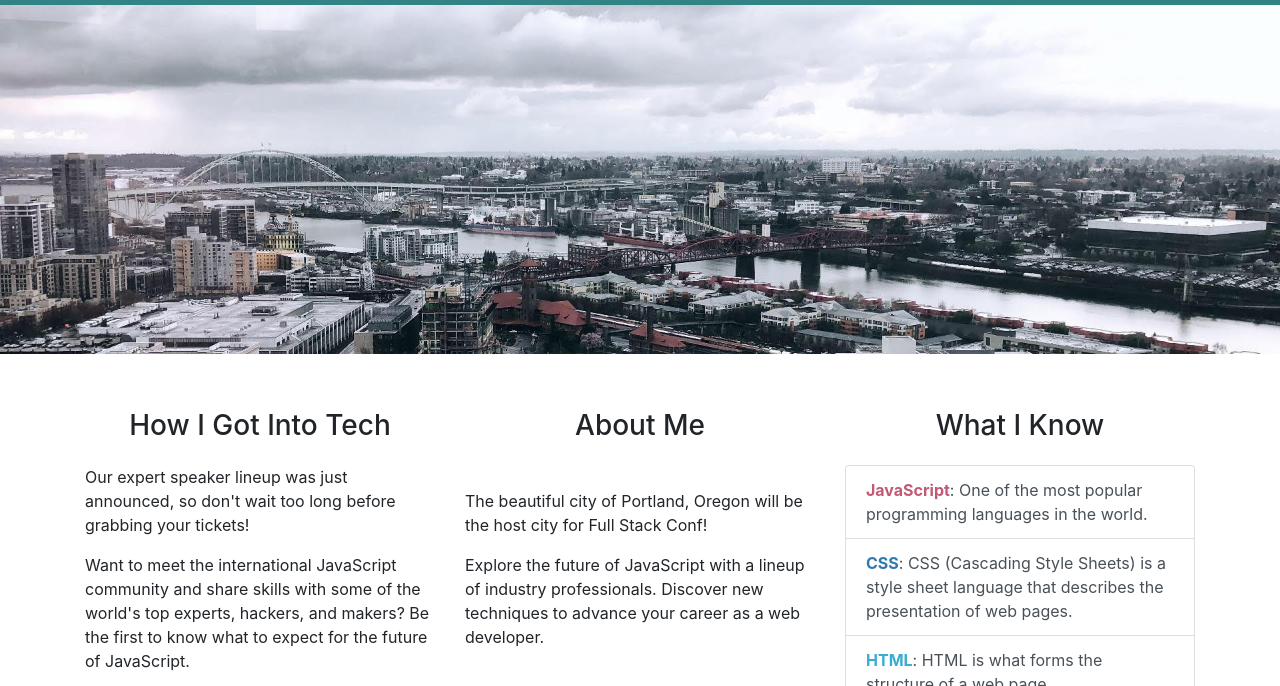
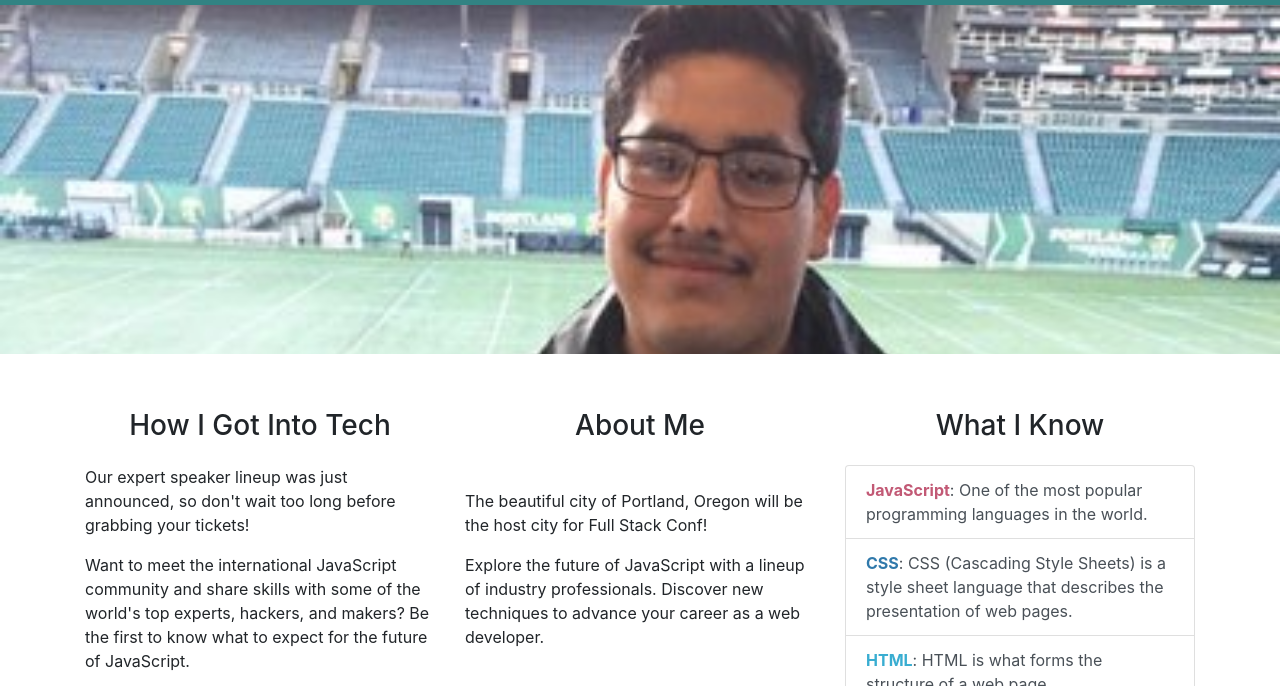
Before and after one commit to salgc826/salgc826.github.io, a plain HTML site: page index.html in a window 1280 px wide. Shown: the part 69-755 px from the top of the page. Drawn offline with nearby package versions, Linux system fonts and the light colour scheme; files whose address does not match are found by name.

Commit message:
changed url

```diff
--- a/css/custom.css
+++ b/css/custom.css
@@ -70,7 +70,7 @@ h3 {
 }
 
 .jumbotron {
-    background-image: url('../images/portland.jpg');
+    background-image: url('/Users/carlossalgado/Desktop/salgc826.github.io/images/carlos.jpg');
     background-size: cover;
     padding: 7rem 7rem;
 }
```
